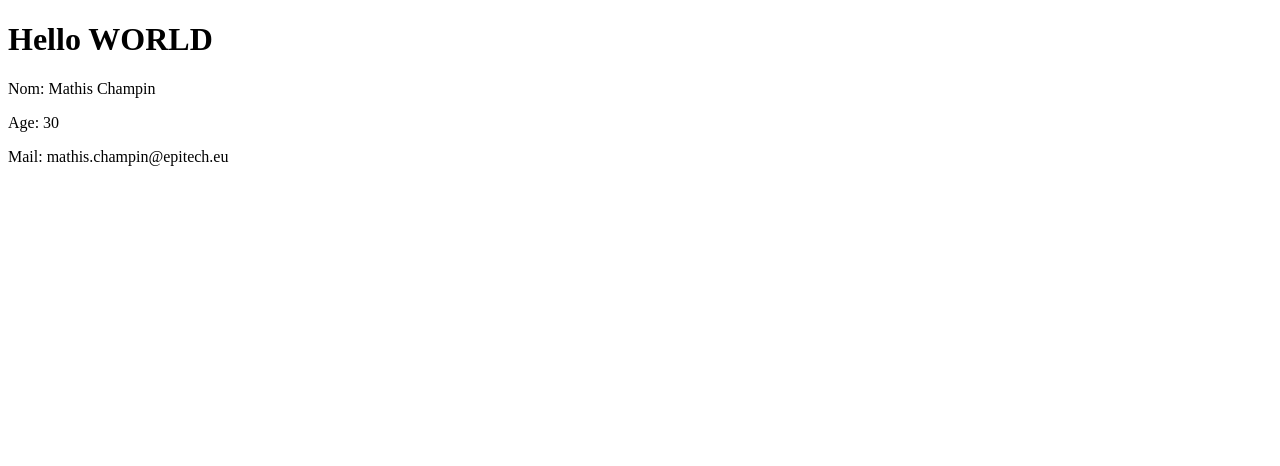
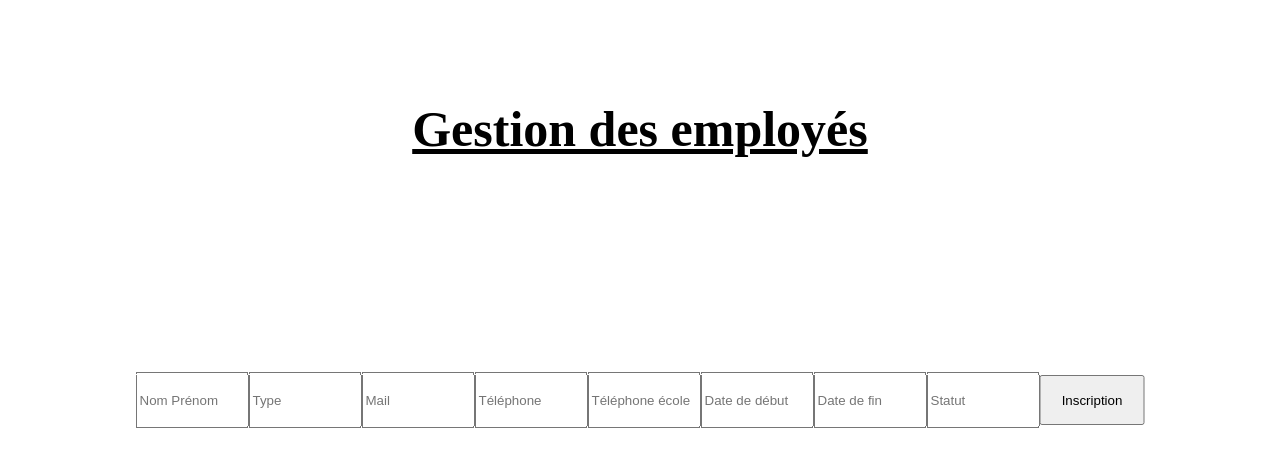
Before and after one commit to MathisChampin/project-web, a plain HTML site: page index.html in a window 1280 px wide. Drawn offline with Linux system fonts and the light colour scheme.

Commit message:
[add] base front formulaire + récupération des information du form

```diff
--- a/assets/styles.css
+++ b/assets/styles.css
@@ -0,0 +1,30 @@
+body {
+    background-color: white;
+}
+
+h1 {
+    margin-top: 100px;
+    font-size: 50px;
+    color: black;
+    text-align: center;
+    text-decoration: underline;
+}
+
+form {
+    display: flex;
+    align-items: center;
+    position: absolute;
+    top: 50%; left: 50%;
+    transform: translate(-50%, -50%);
+}
+
+input {
+    height: 50px;
+    width: 105px;
+}
+
+p {
+    position: absolute;
+    top: 60%;
+    left: 40%;
+}
--- a/exemple.js
+++ b/exemple.js
@@ -1,12 +1,25 @@
-function Utilisateur(n, a, m) {
-    this.name = n;
-    this.age = a;
-    this.mail = m;
-}
+document.getElementById("Formulaire").addEventListener("submit", function(e) {
+    e.preventDefault();
 
-let mathis = new Utilisateur("Mathis Champin", 30, "mathis.champin@epitech.eu");
-let pierre = new Utilisateur("Pierre gardaut", 35, "pierregardau@epitech.eu");
+    var erreur;
+    var inputs = document.getElementsByTagName("input");
 
-document.getElementById("p1").innerHTML = "Nom: " + mathis.name;
-document.getElementById("p2").innerHTML = "Age: " + mathis.age;
-document.getElementById("p3").innerHTML = "Mail: " + mathis.mail;
+    for (var i = 0; i < inputs.length; i++) {
+        if (!inputs[i].value) {
+            erreur = "Veuillez renseigner tout les champs";
+        }
+    }
+    if (erreur) {
+        e.preventDefault();
+        document.getElementById("erreur").innerHTML = erreur;
+        return false
+    }
+    else {
+        alert("Formulaire envoyé !");
+    }
+});
+
+const doneButton = document.createElement("button");
+doneButton.innerHTML= '<i class="fas fa-check"></i>';
+doneButton.classList.add("done-button");
+todoDiv.appendChild(doneButton);
--- a/index.html
+++ b/index.html
@@ -3,15 +3,24 @@
 <head>
     <meta charset="UTF-8">
     <meta http-equiv="X-UA-Compatible" content="IE=edge">
+    <link rel="stylesheet" href="assets/styles.css">
     <meta name="viewport" content="width=device-width, initial-scale=1.0">
-    <title>Document</title>
+    <title>Formulaire</title>
     <script src="exemple.js" async></script>
 </head>
 <body>
-    <h1>Hello WORLD</h1>
-    <p id='p1'></p>
-    <p id='p2'></p>
-    <p id='p3'></p>
-    <p id='p4'></p>
+    <h1>Gestion des employés</h1>
+    <form id="Formulaire">
+        <input type="text" name="name" placeholder="Nom Prénom" id="name"><br>
+        <input type="type" name="type" placeholder="Type" id="type"><br>
+        <input type="mail" name="mail" placeholder="Mail" id="mail"><br>
+        <input type="telephone" name="telephone" placeholder="Téléphone" id="telephone"><br>
+        <input type="telephone_ecole" name="telephone-ecole" placeholder="Téléphone école" id="telephone_ecole"><br>
+        <input type="date_debut" name="date_debut" placeholder="Date de début" id="date_debut"><br>
+        <input type="date_fin" name="date_fin" placeholder="Date de fin" id="date_fin"><br>
+        <input type="statut" name="statut" placeholder="Statut" id="statut"><br>
+        <input type="submit" value="Inscription">
+    </form>
+    <p style="color: red;" id="erreur"></p>
 </body>
 </html>
```
